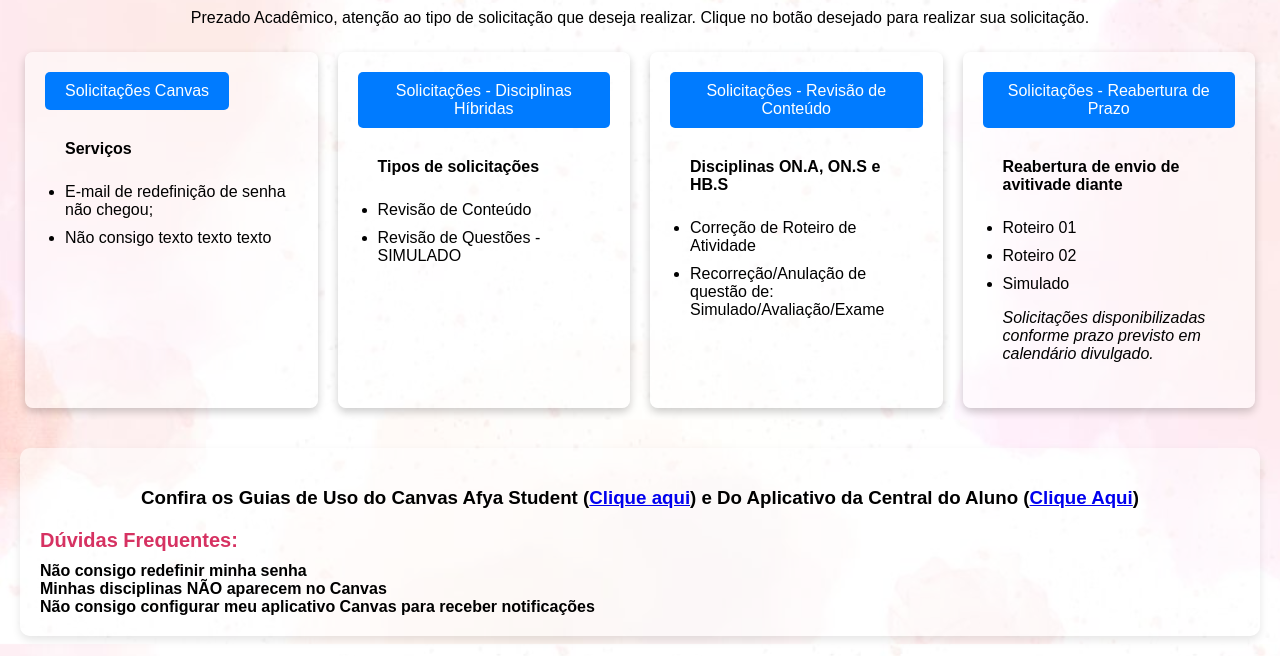
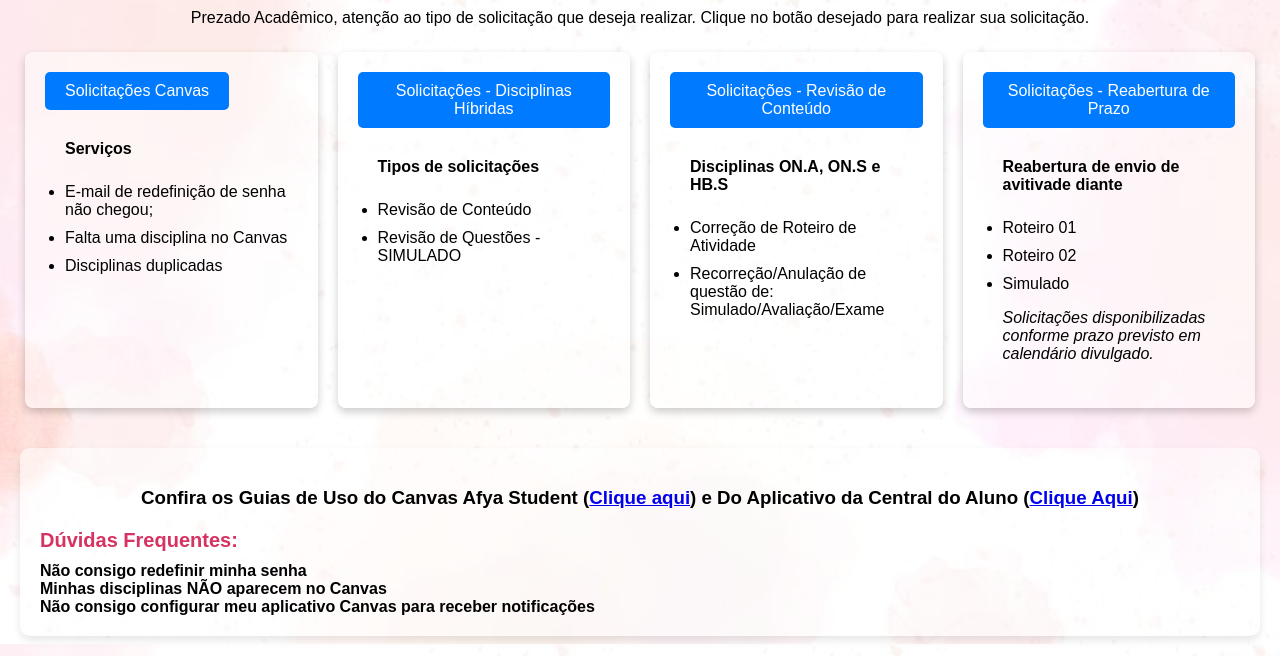
Before and after one commit to NEADUNISLPVH/report-nead, a plain HTML site: page index.html in a window 1280 px wide. Shown: the part 156-812 px from the top of the page. Drawn offline with Linux system fonts and the light colour scheme.

Commit message:
Update index.html

```diff
--- a/index.html
+++ b/index.html
@@ -159,7 +159,8 @@
             <ul>
                 <p><b>Serviços</b></p>
                 <li>E-mail de redefinição de senha não chegou;</li>
-                <li>Não consigo texto texto texto</li>
+                <li>Falta uma disciplina no Canvas</li>
+                <li>Disciplinas duplicadas</li>
             </ul>
         </div>
 
```
